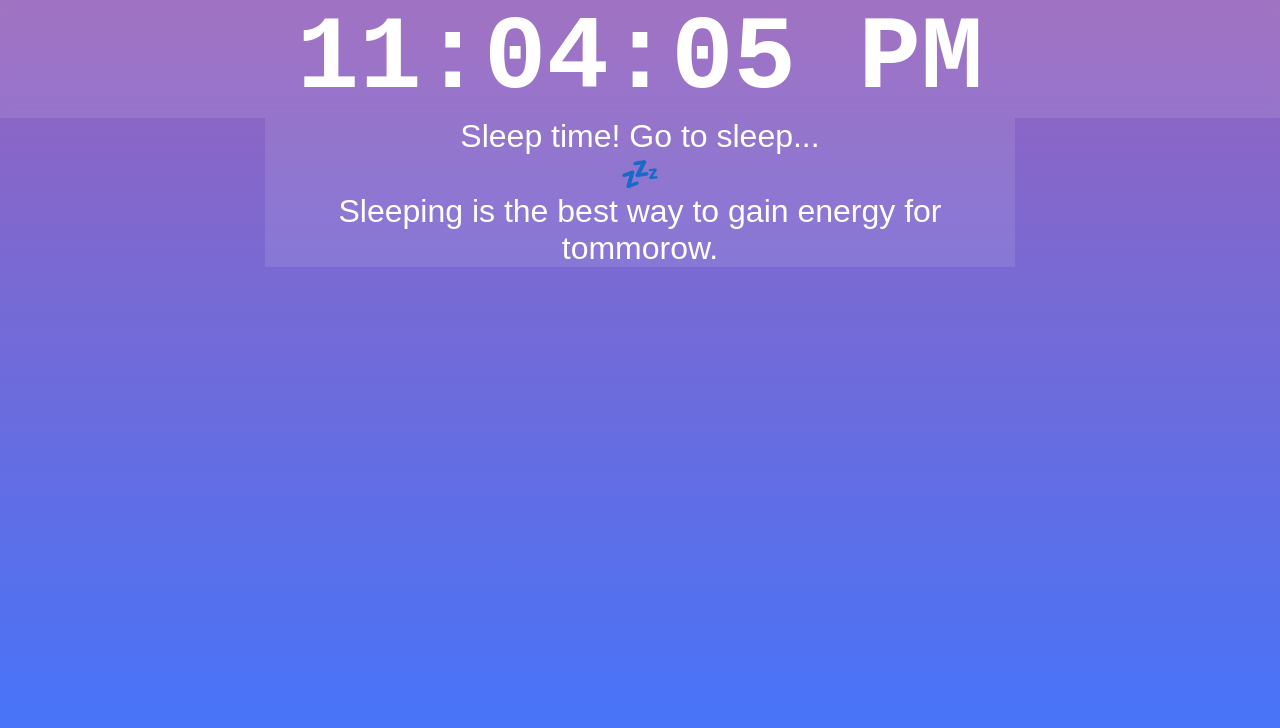
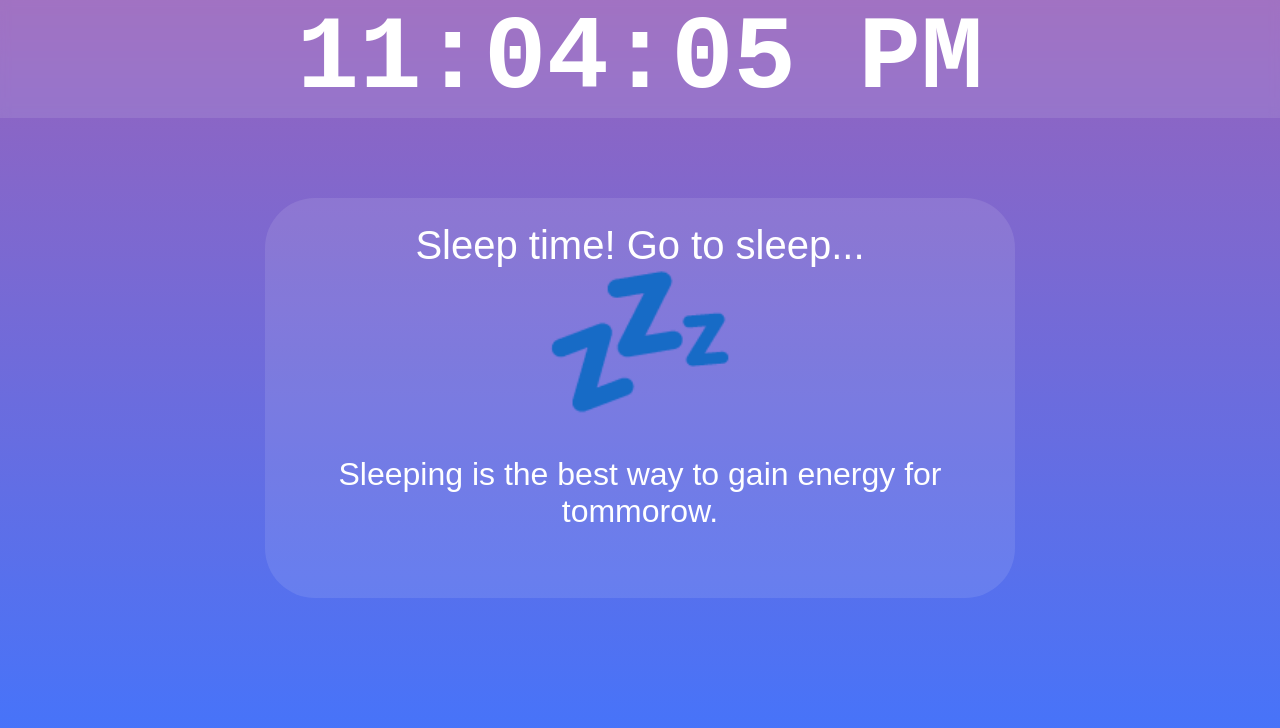
Before and after one commit to ariflego/DigitalClock_Website, a plain HTML site: page index.html in a window 1280 px wide. Drawn offline with Linux system fonts and the light colour scheme.

Commit message:
Updated styling and text of JavaScript

```diff
--- a/script.js
+++ b/script.js
@@ -36,8 +36,8 @@ function timeMessage(){
         timeEmoji.textContent = "💪";
         inspQuotes.textContent = "Never give up on your dreams!"
     }
-    else if(hours > 19 && hours < 22){
-        timeMessage.textContent = "Relax time! You had done well for today.";
+    else if(hours >= 19 && hours < 22){
+        timeMessage.textContent = "Relax time! You did well today.";
         timeEmoji.textContent = "🕹️";
         inspQuotes.textContent = "Calm down your mind after a long day of work."
     }
--- a/styles.css
+++ b/styles.css
@@ -23,37 +23,37 @@ body {
 }
 
 #message-container {
+    background-color: hsla(0, 0%, 100%, 0.1);
+    color: white;
+    font-family: Arial, Helvetica, sans-serif;
+    text-align: center;
+    font-size: 2rem;
+    max-width: 750px;
+    height: 50vh;
+    margin: auto;
+    margin-top: 10vh;
+    border-radius: 50px;
 }
 
 #timeMessage {
-    background-color: hsla(0, 0%, 100%, 0.1);
-    color: white;
-    font-family: Arial, Helvetica, sans-serif;
-    font-size: 2rem;
-    max-width: 750px;
-    margin: auto;
-    text-align: center;
-
+    font-size: 2.5rem;
+    line-height: 10px;
+    position: relative;
+    top: 42px;
 }
 
 #timeEmoji {
-    background-color: hsla(0, 0%, 100%, 0.1);
-    color: white;
-    font-family: Arial, Helvetica, sans-serif;
-    font-size: 2rem;
-    max-width: 750px;
+    font-size: 10rem;
     margin: auto;
     text-align: center;
 
 }
 
 #inspQuotes {
-    background-color: hsla(0, 0%, 100%, 0.1);
-    color: white;
-    font-family: Arial, Helvetica, sans-serif;
     font-size: 2rem;
-    max-width: 750px;
     margin: auto;
     text-align: center;
+    position: relative;
+    top: 20px;
 
 }
```
